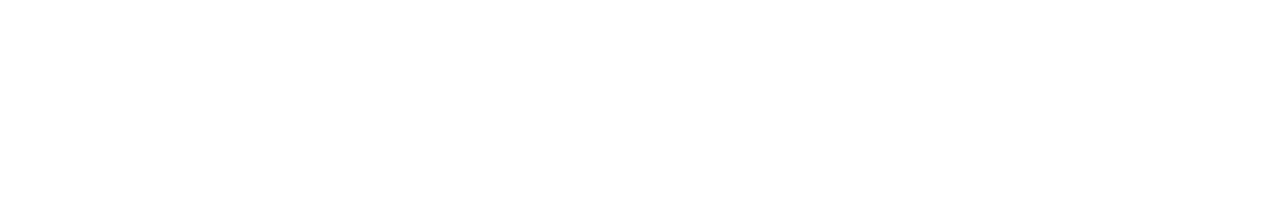
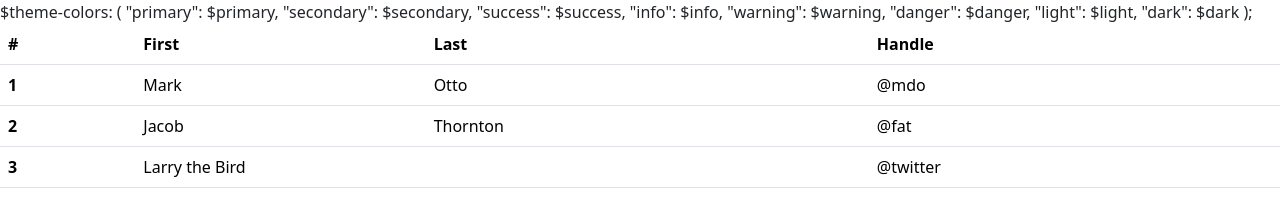
Before and after one commit to THEGOLDENBOY1/portafolio, a plain HTML site: page index.html in a window 1280 px wide. Drawn offline with nearby package versions, Linux system fonts and the light colour scheme.

Commit message:
Update index.html

```diff
--- a/index.html
+++ b/index.html
@@ -1,5 +1,6 @@
 <!DOCTYPE html>
 <html lang="en">
+<link href="https://cdn.jsdelivr.net/npm/bootstrap@5.3.3/dist/css/bootstrap.min.css" rel="stylesheet" integrity="sha384-QWTKZyjpPEjISv5WaRU9OFeRpok6YctnYmDr5pNlyT2bRjXh0JMhjY6hW+ALEwIH" crossorigin="anonymous">
 <head>
     <meta charset="UTF-8">
     <meta http-equiv="X-UA-Compatible" content="IE=edge">
@@ -7,6 +8,44 @@
     <title>Document</title>
 </head>
 <body>
-
+    $theme-colors: (
+  "primary":    $primary,
+  "secondary":  $secondary,
+  "success":    $success,
+  "info":       $info,
+  "warning":    $warning,
+  "danger":     $danger,
+  "light":      $light,
+  "dark":       $dark
+);
+    <table class="table">
+  <thead>
+    <tr>
+      <th scope="col">#</th>
+      <th scope="col">First</th>
+      <th scope="col">Last</th>
+      <th scope="col">Handle</th>
+    </tr>
+  </thead>
+  <tbody>
+    <tr>
+      <th scope="row">1</th>
+      <td>Mark</td>
+      <td>Otto</td>
+      <td>@mdo</td>
+    </tr>
+    <tr>
+      <th scope="row">2</th>
+      <td>Jacob</td>
+      <td>Thornton</td>
+      <td>@fat</td>
+    </tr>
+    <tr>
+      <th scope="row">3</th>
+      <td colspan="2">Larry the Bird</td>
+      <td>@twitter</td>
+    </tr>
+  </tbody>
+</table>
 </body>
 </html>
```
